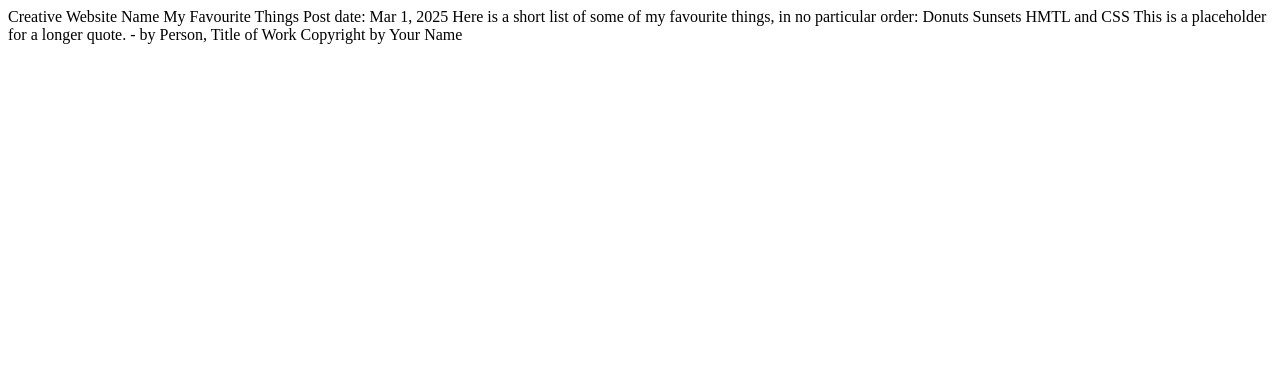
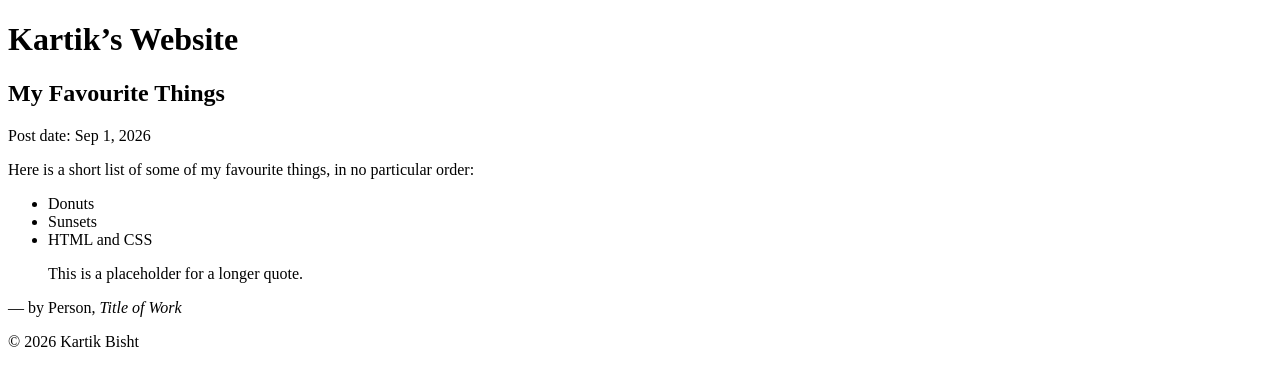
Before and after one commit to kartikbisht1503-rgb/1A-Tutorial, a plain HTML site: page Exercise Files/ch2/02_04-08/index.html in a window 1280 px wide. Drawn offline with Linux system fonts and the light colour scheme.

Commit message:
Add headings, paragraphs, list and quote formatting

```diff
--- a/Exercise Files/ch2/02_04-08/index.html
+++ b/Exercise Files/ch2/02_04-08/index.html
@@ -6,15 +6,20 @@
     <title>Document</title>
   </head>
   <body>
-    Creative Website Name
-    My Favourite Things
-    Post date: Mar 1, 2025
-    Here is a short list of some of my favourite things, in no particular order:
-    Donuts
-    Sunsets
-    HMTL and CSS
-    This is a placeholder for a longer quote.
-    - by Person, Title of Work
-    Copyright by Your Name
+    <h1>Kartik’s Website</h1>
+    <h2>My Favourite Things</h2>
+    <p>Post date: Sep 1, 2026</p>
+    <p>Here is a short list of some of my favourite things, in no particular order:</p>
+
+<ul>
+  <li>Donuts</li>
+  <li>Sunsets</li>
+  <li>HTML and CSS</li>
+</ul>
+    <blockquote>
+  <p>This is a placeholder for a longer quote.</p>
+</blockquote>
+<p>— by Person, <cite>Title of Work</cite></p>
+<p>&copy; 2026 Kartik Bisht</p>
   </body>
 </html>
```
